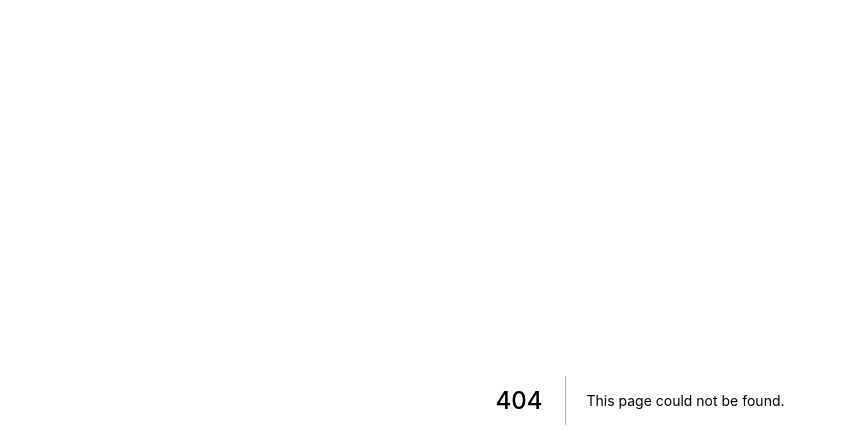
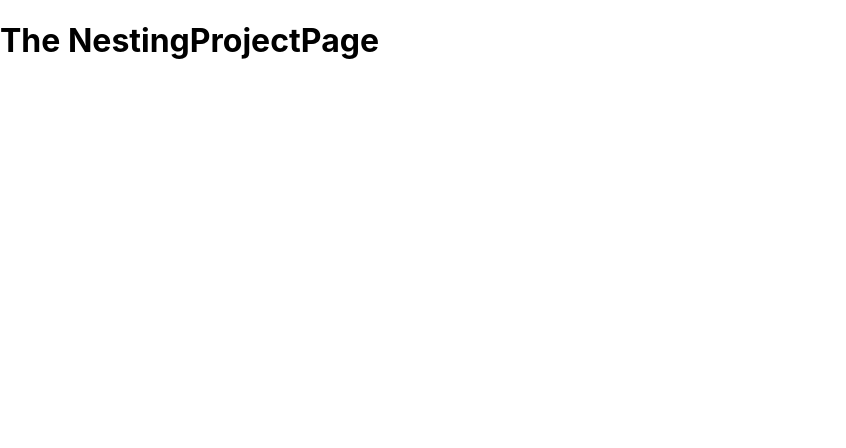
Before and after one commit to taesubyun/Next_React_js, a Next.js app: page /nesting/1 in a window 1280 px wide. Before the commit this address had no page. Shown: the top 448 px of the page, without its empty margins (0-846 px from the left). Built offline with nearby package versions, Linux system fonts and the light colour scheme.

Commit message:
Add Dynamic file routing

```diff
--- /dev/null
+++ b/pages/nesting/[projectid].js
@@ -0,0 +1,8 @@
+function NestingProjectPage() {
+  return (
+    <div>
+      <h1>The NestingProjectPage</h1>
+    </div>
+  );
+}
+export default NestingProjectPage;
```
Also changed, not shown: pages/about.js (deleted, +0 -8 lines).
